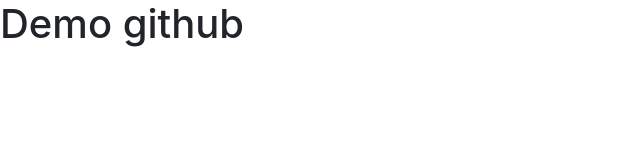
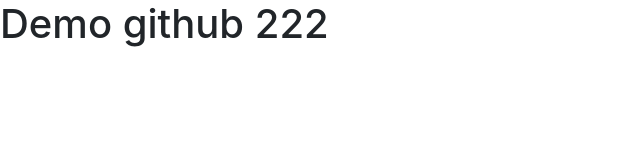
Before and after one commit to nguyenanhtu07081998/fe53e, a plain HTML site: page index.html in a window 1280 px wide. Shown: the whole page, without its empty margins (0-640 px from the left). Drawn offline with nearby package versions, Linux system fonts and the light colour scheme.

Commit message:
add code

```diff
--- a/index.html
+++ b/index.html
@@ -10,7 +10,7 @@
     <link rel="stylesheet" href="https://stackpath.bootstrapcdn.com/bootstrap/4.3.1/css/bootstrap.min.css" integrity="sha384-ggOyR0iXCbMQv3Xipma34MD+dH/1fQ784/j6cY/iJTQUOhcWr7x9JvoRxT2MZw1T" crossorigin="anonymous">
   </head>
   <body>
-    <h1>Demo github</h1>
+    <h1>Demo github 222</h1>
 
 
 
```
